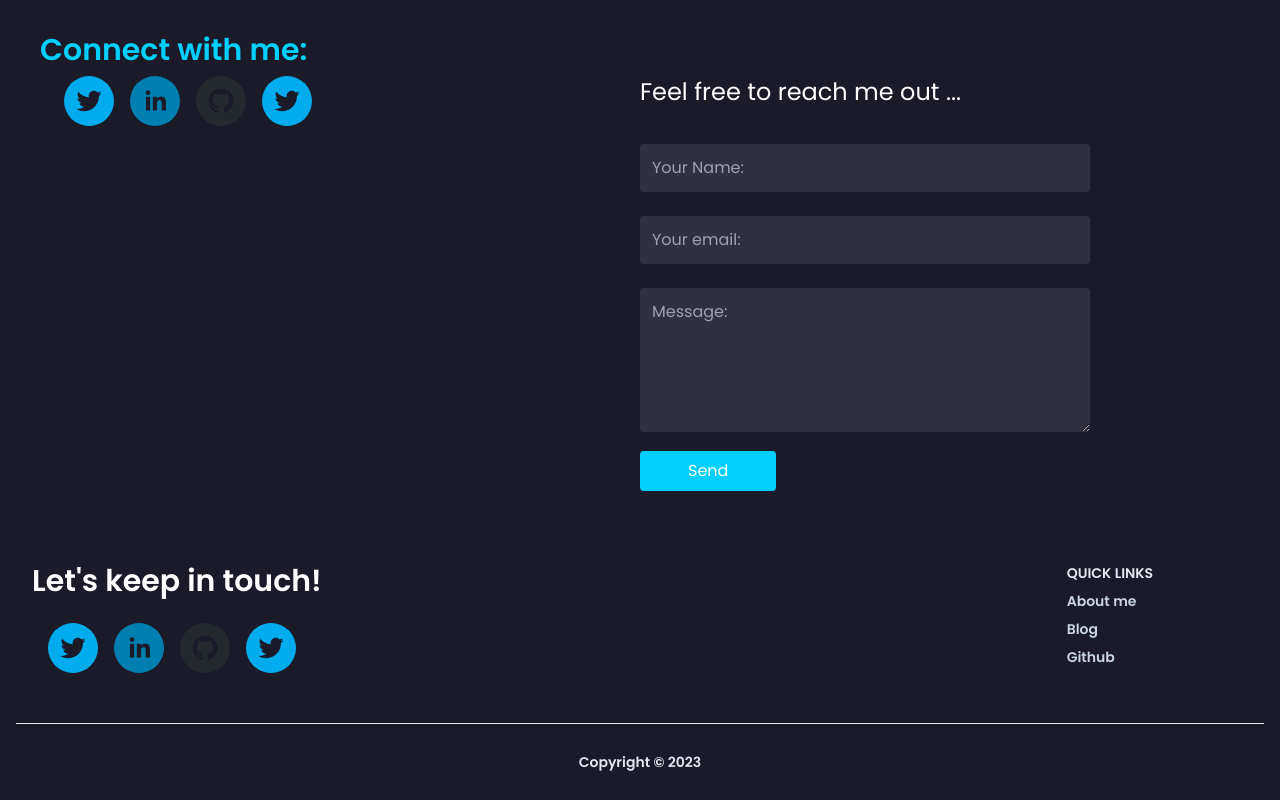
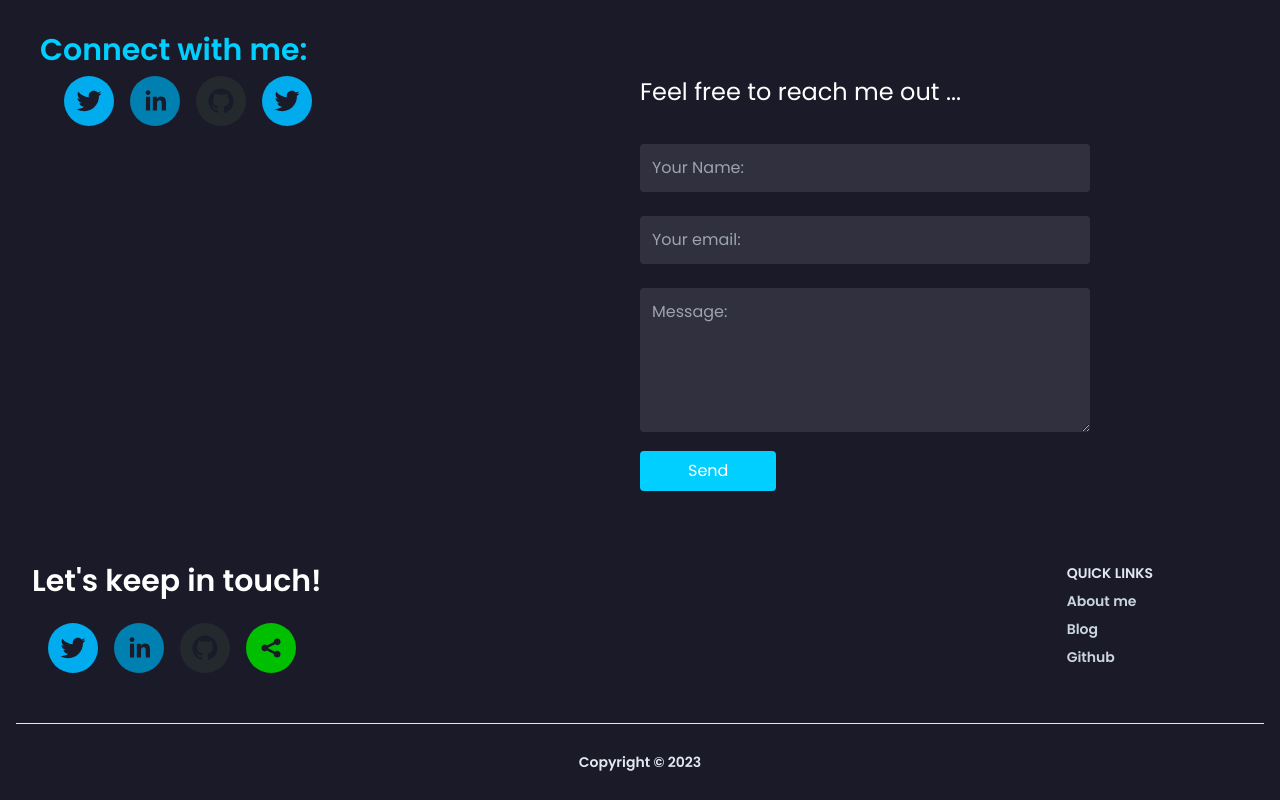
Before and after one commit to preston176/Personal-Portfolio, a React (Vite) app: page / in a window 1280 px wide. Shown: the part 3054-3854 px from the top of the page. Built offline with nearby package versions, Linux system fonts and the light colour scheme.

Commit message:
Update social media link in Footer component

```diff
--- a/src/components/Footer.jsx
+++ b/src/components/Footer.jsx
@@ -21,7 +21,7 @@ const Footer = () => {
               <SocialIcon className='ml-4' url="https://github.com/preston176/" />
 
 
-              <SocialIcon className='ml-4' url="https://twitter.com/Preston_176" />
+              <SocialIcon className='ml-4' url="https://codewithpres.hashnode.dev" />
 
             </div>
           </div>
```
